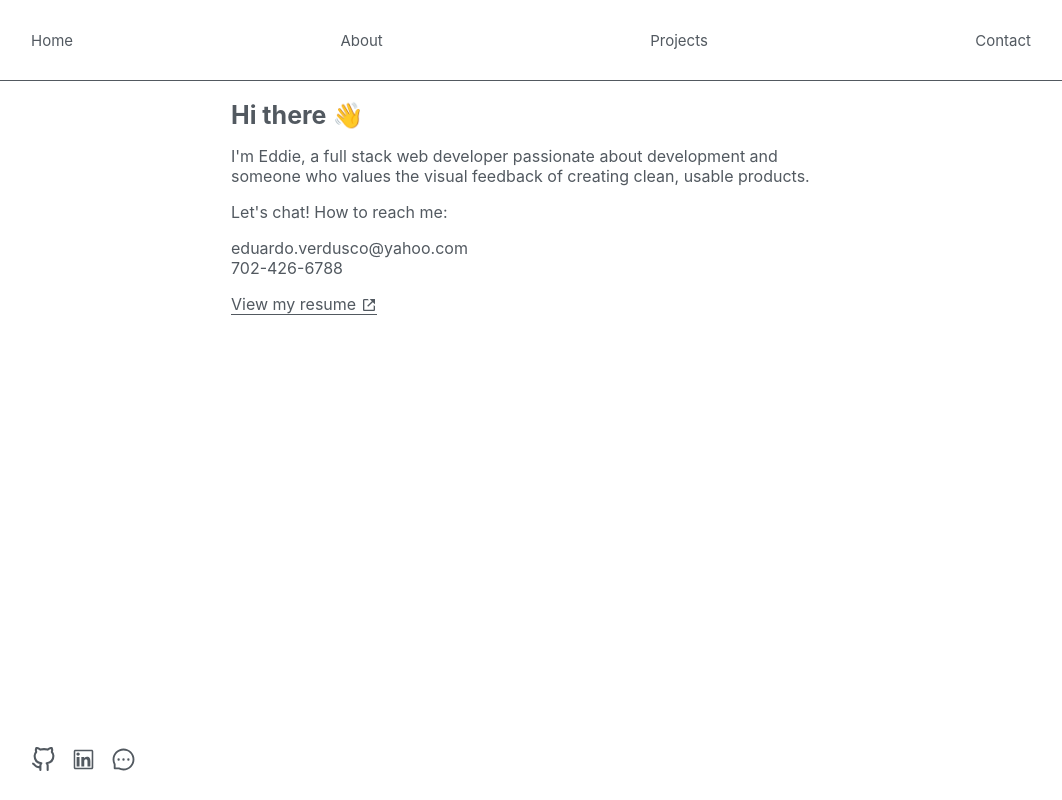
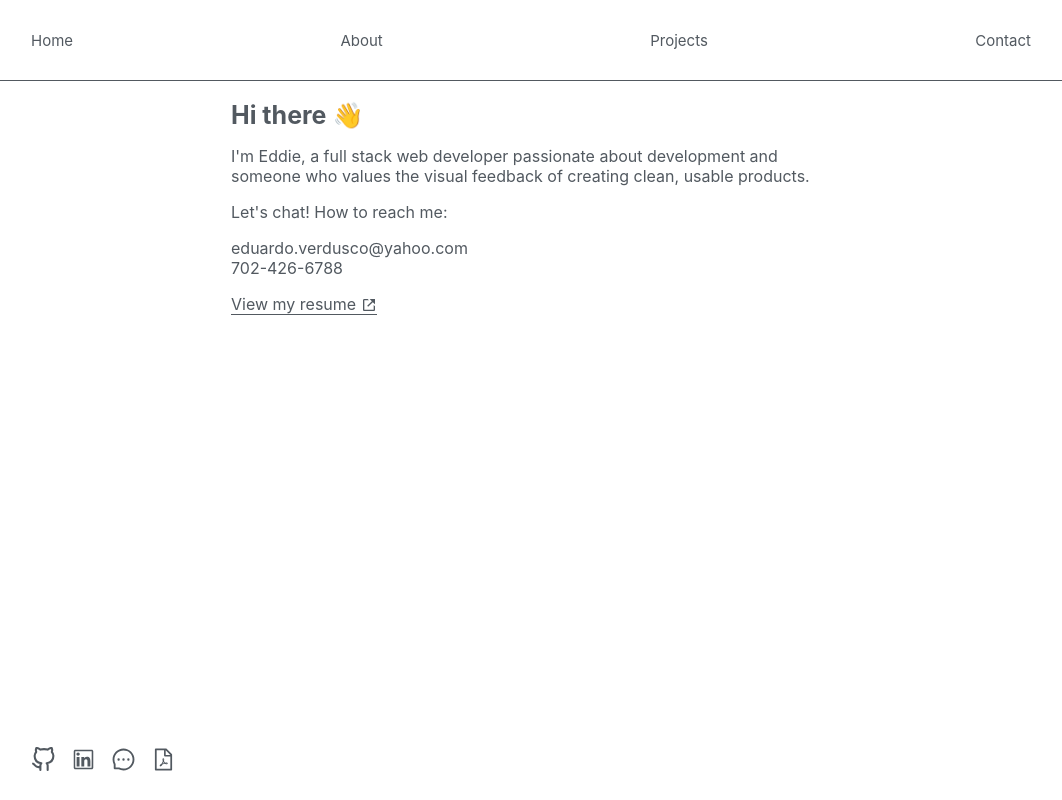
Before and after one commit to verduscos/portfolio-v2, a React (Create React App) app in the folder portfolio/: page /contact in a window 1280 px wide. Shown: the whole page, without its empty margins (109-1171 px from the left). Built offline with nearby package versions, Linux system fonts and the light colour scheme.

Commit message:
added resume link to footer

```diff
--- a/portfolio/src/components/About/About.css
+++ b/portfolio/src/components/About/About.css
@@ -27,3 +27,14 @@
     margin-left: 15px;
   }
 }
+
+#resume {
+  border-bottom: 1px solid #525960;
+  margin-top: 16px;
+  width: fit-content;
+}
+
+#resume > svg {
+  margin-bottom: -3px;
+  margin-left: 5px;
+}
--- a/portfolio/src/components/About/index.js
+++ b/portfolio/src/components/About/index.js
@@ -1,4 +1,5 @@
 import React from "react";
+
 import Self from "../../assets/images/personal.jpg";
 import "./About.css";
 
--- a/portfolio/src/components/Footer/Footer.css
+++ b/portfolio/src/components/Footer/Footer.css
@@ -27,7 +27,7 @@
   font-size: 30px;
 }
 
-svg {
+#footer-inner > li > a > * {
   color: #525960;
 }
 
--- a/portfolio/src/components/Footer/index.js
+++ b/portfolio/src/components/Footer/index.js
@@ -1,6 +1,6 @@
-import { Link } from "react-router-dom";
+import Resume from "../../assets/Verdusco_Eddie_Resume.pdf";
 import { FiGithub } from "react-icons/fi";
-import { AiOutlineLinkedin, AiOutlineMessage } from "react-icons/ai";
+import { AiOutlineLinkedin, AiOutlineMessage, AiOutlineFilePdf } from "react-icons/ai";
 import "./Footer.css";
 
 function Footer() {
@@ -23,6 +23,11 @@ function Footer() {
             <AiOutlineMessage />
           </a>
         </li>
+        <li>
+          <a href={Resume} target='_blank'>
+            <AiOutlineFilePdf />
+          </a>
+        </li>
       </ul>
     </footer>
   )
```
